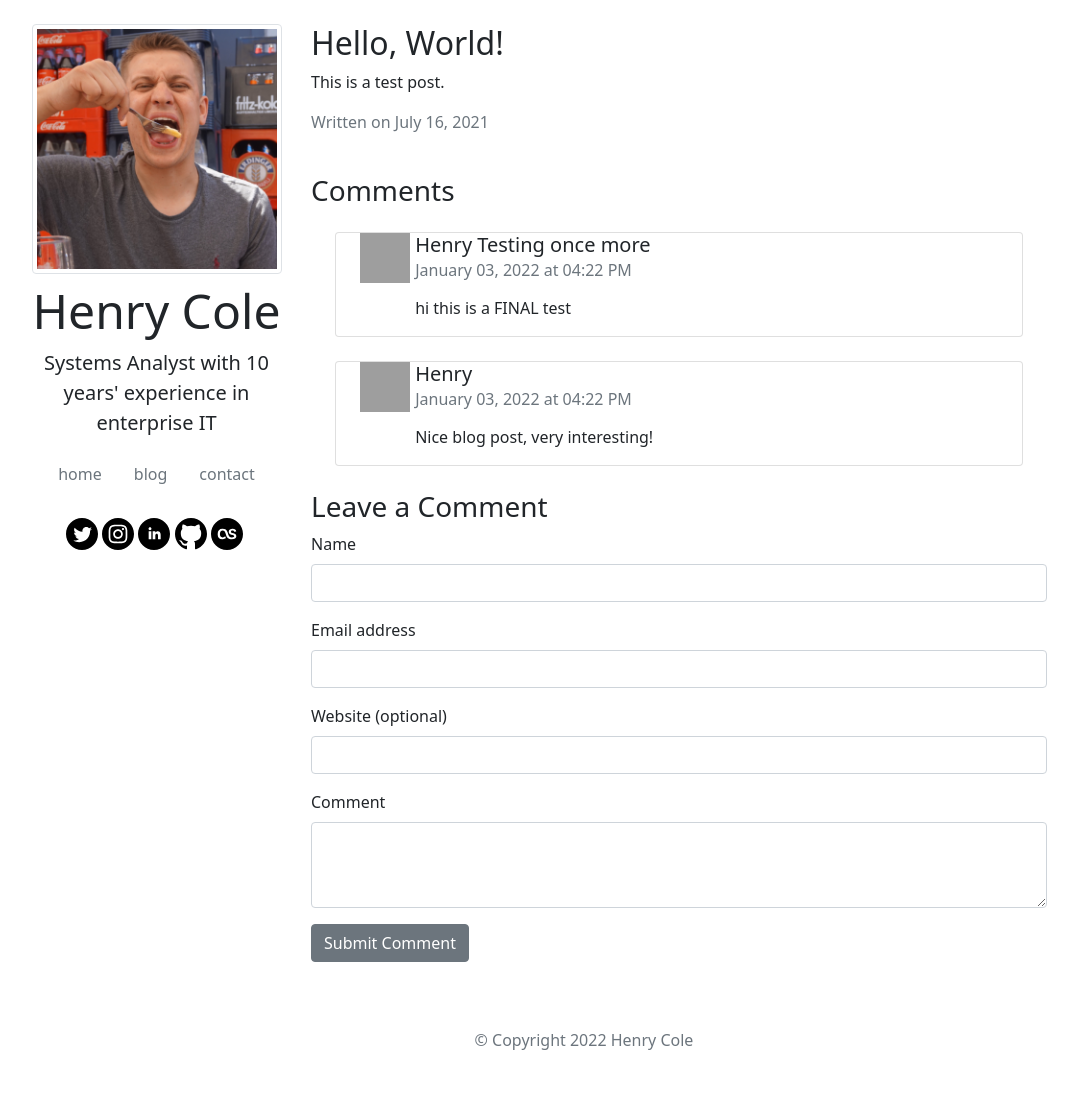
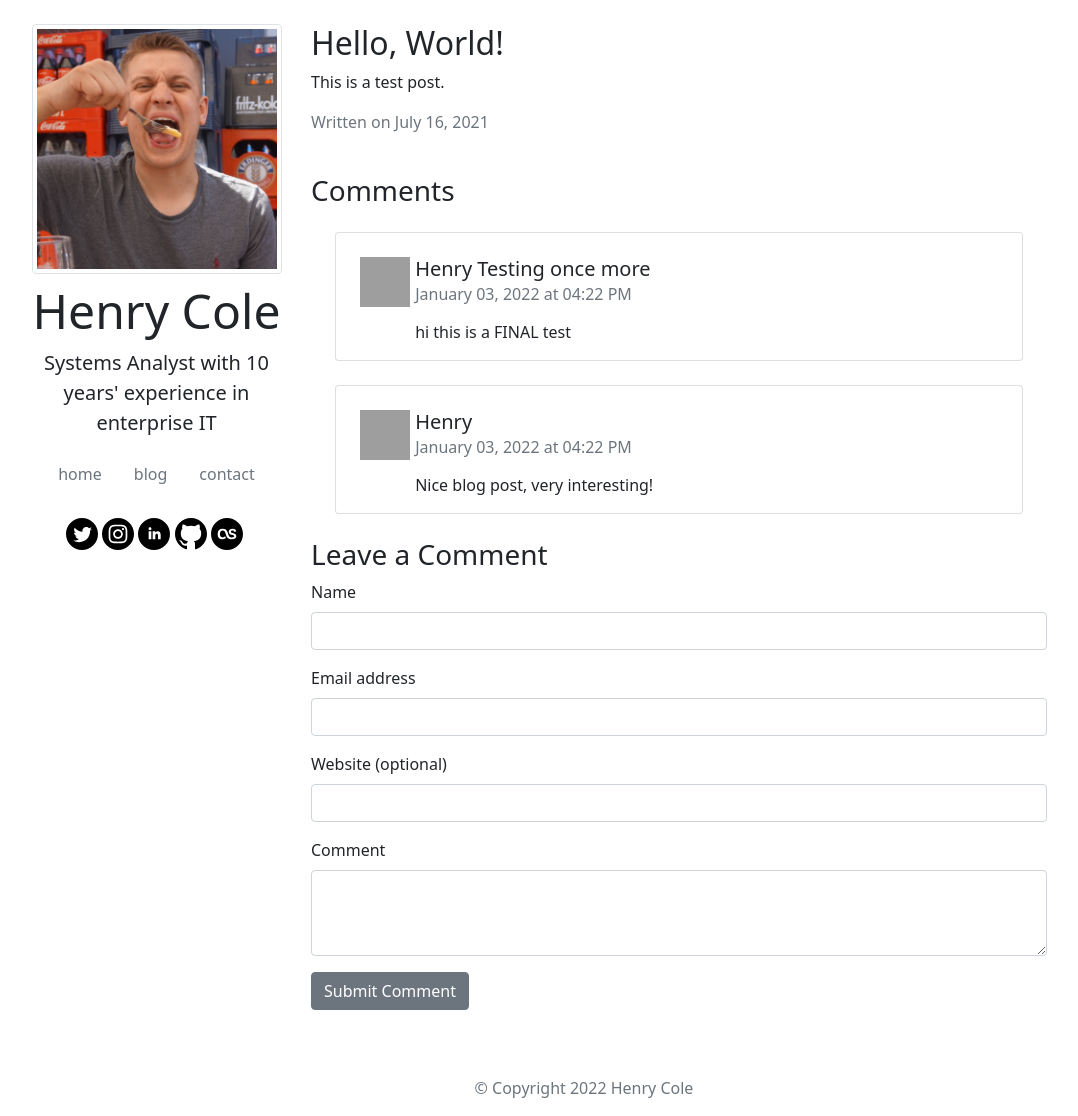
Before and after one commit to hcuk94/henry-personal-website, a Jekyll site: the page built from _posts/2021-07-16-Hello-World.md, in a window 1280 px wide and 1116 px high. Shown: the whole window, without its empty margins (56-1134 px from the left). Built offline with Jekyll 4.4.1, drawn with Linux system fonts in a browser that asks for light colours; grey boxes are pictures that could not be loaded.

Commit message:
added top margin on card

```diff
--- a/_includes/comment.html
+++ b/_includes/comment.html
@@ -1,5 +1,5 @@
 <article id="comment{{ include.index }}" class="js-comment comment card m-4" itemprop="comment" itemscop itemtype="http://schema.org/Comment">
-    <div class="container my-">
+    <div class="container mt-4">
         <div class="row">
             <div class="col-2 col-md-1">
                 <div class="comment__avatar-wrapper">
```
